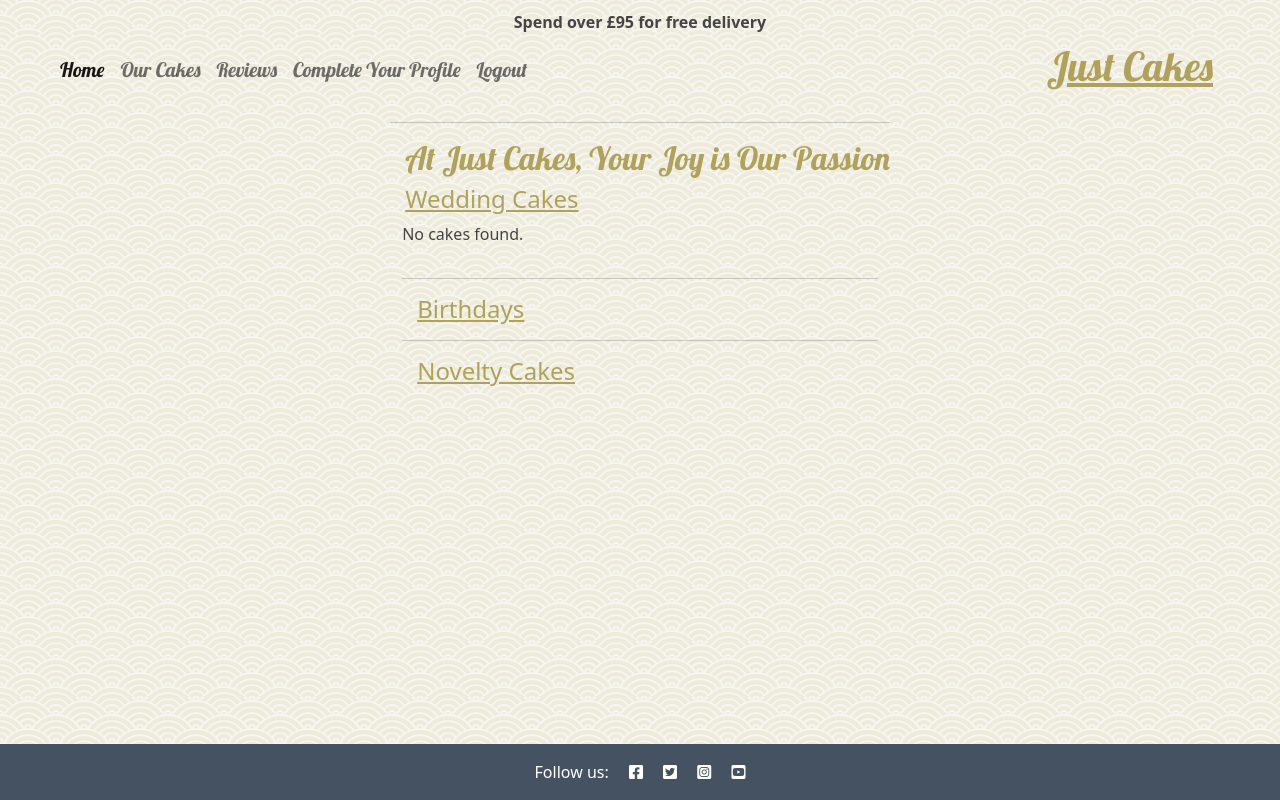
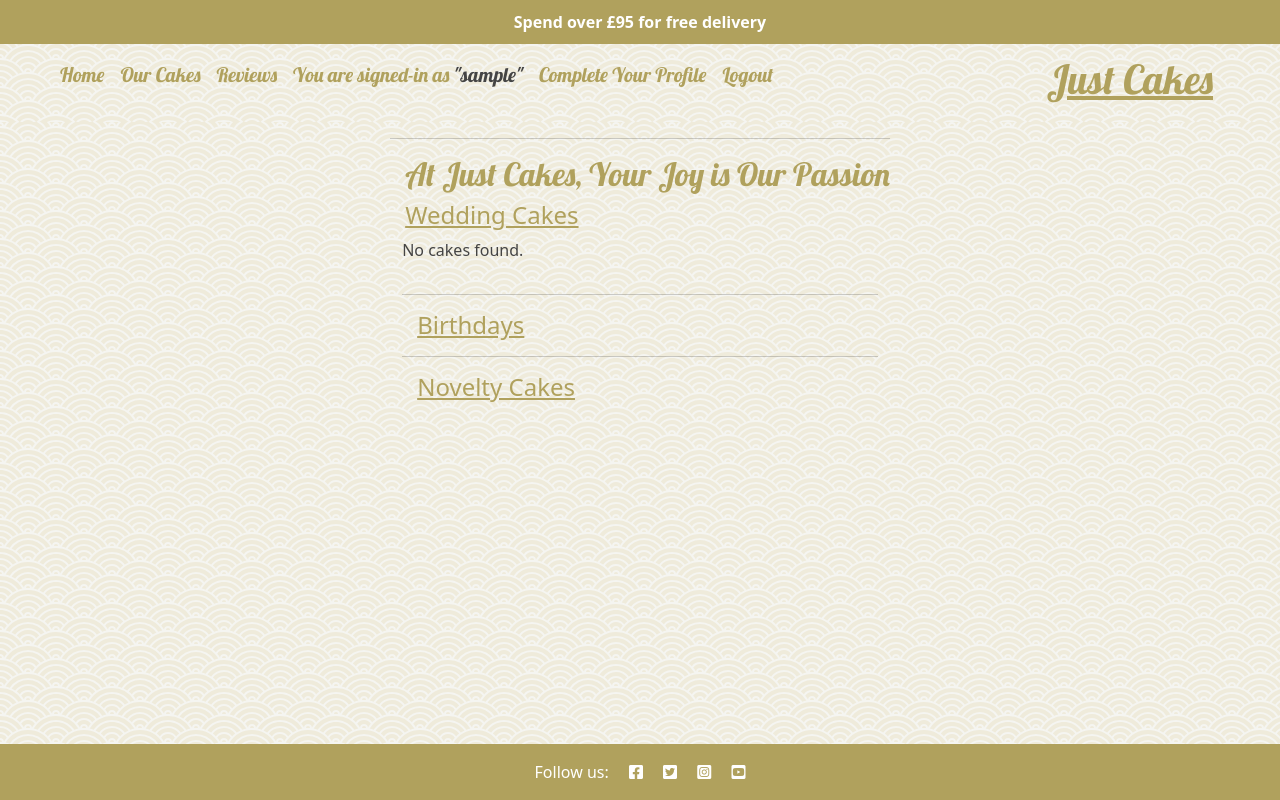
Before and after one commit to CheyenneMDavid/Just-Cakes, a Django app: page / in a window 1280 px wide. Run offline with Django 3.2, Linux system fonts and the light colour scheme; the visitor is signed in with stand-in values (Sample User, id 1); data that the repository does not hold is empty.

Commit message:
Add username displayed in navigation, style header and footer

```diff
--- a/cakes/templates/cakes/cakes_detail.html
+++ b/cakes/templates/cakes/cakes_detail.html
@@ -3,7 +3,6 @@
 
 <!-- Start of the content block -->
 {% block content %}
-<hr />
 <!-- Much of this layout is based around the post_detail in the walkthrough project surrounding django -->
 <!-- Using dynamic  templating to display the individual cakes in detail. -->
 <div class="container-fluid">
--- a/static/css/custom.css
+++ b/static/css/custom.css
@@ -21,12 +21,6 @@ h2,h3, h4, h5 {
 }
 
 /* Header */
-.cake-type-headings {
-    color: #b0a15d;
-    margin-left: 15px;
-    text-decoration: underline;
-}
-
 .navbar-text,
 .custom-svg {
     font-family: 'Lobster', cursive;
@@ -35,9 +29,8 @@ h2,h3, h4, h5 {
     background-position: top left;
 }
 
-.mission-statement {
-    font-family: 'Lobster', cursive;
-    padding-left: 15px;
+.username {
+    color: #444444;
 }
 
 /* Main Body */
@@ -47,16 +40,33 @@ main,
     max-width: 1200px;
 }
 
+.carousel-top-margin {
+    color: white;
+    background-color: #b0a15d;
+    padding: 10px;
+}
 
+.navbar-toggler-icon {
+    background-color: #b0a15d;
+}
+.cake-type-headings {
+    color: #b0a15d;
+    margin-left: 15px;
+    text-decoration: underline;
+}
 
-.carousel-top-margin {
-    margin-top: 10px;
-    color: #444444;
+.navbar-nav .nav-link {
+    color: #b0a15d !important;
 }
 
 .review {
     font-family: 'Lobster', cursive;
     color: #b0a15d;
+}
+
+.mission-statement {
+    font-family: 'Lobster', cursive;
+    padding-left: 15px;
 }
 
 .image-container {
@@ -122,5 +132,5 @@ hr {
 
 /* Footer */
 footer {
-    background-color: #b0a15d;
+    background-color: #b0a15d !important;
 }
--- a/templates/base.html
+++ b/templates/base.html
@@ -102,6 +102,12 @@
 						{% if user.is_authenticated %}
 						<!-- And then whether they have an associated CustomerAccount object -->
 						{% if user.customeraccount_set.exists %}
+
+						<li class="nav-item">
+							<p class="nav-link">
+								You are signed-in as <span class="username">"{{ user.username }}"</span>
+							</p>
+						</li>
 						<li class="nav-item">
 							<!-- Generates a link to the authenticated user's customer account details -->
 							<a
@@ -115,6 +121,12 @@
 							<a class="nav-link" href="{% url 'account_logout' %}">Logout</a>
 						</li>
 						{% else %}
+
+						<li class="nav-item">
+							<p class="nav-link">
+								You are signed-in as <span class="username">"{{ user.username }}"</span>
+							</p>
+						</li>
 						<li class="nav-item">
 							<!-- Displays to a user that is authenticated but not completed fully filled in all
                 their details which results in a full account. -->
```
Lines whose indentation alone changed are shown as unchanged.
